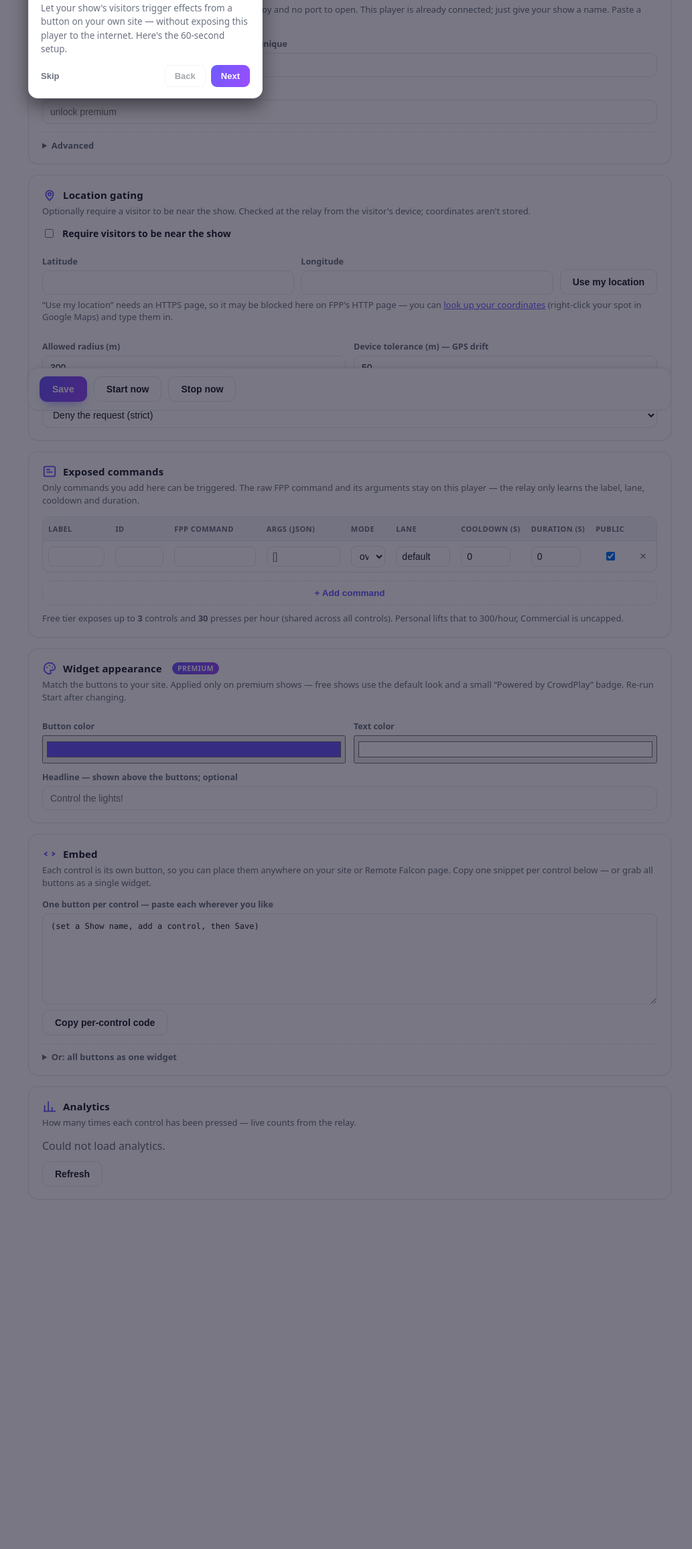
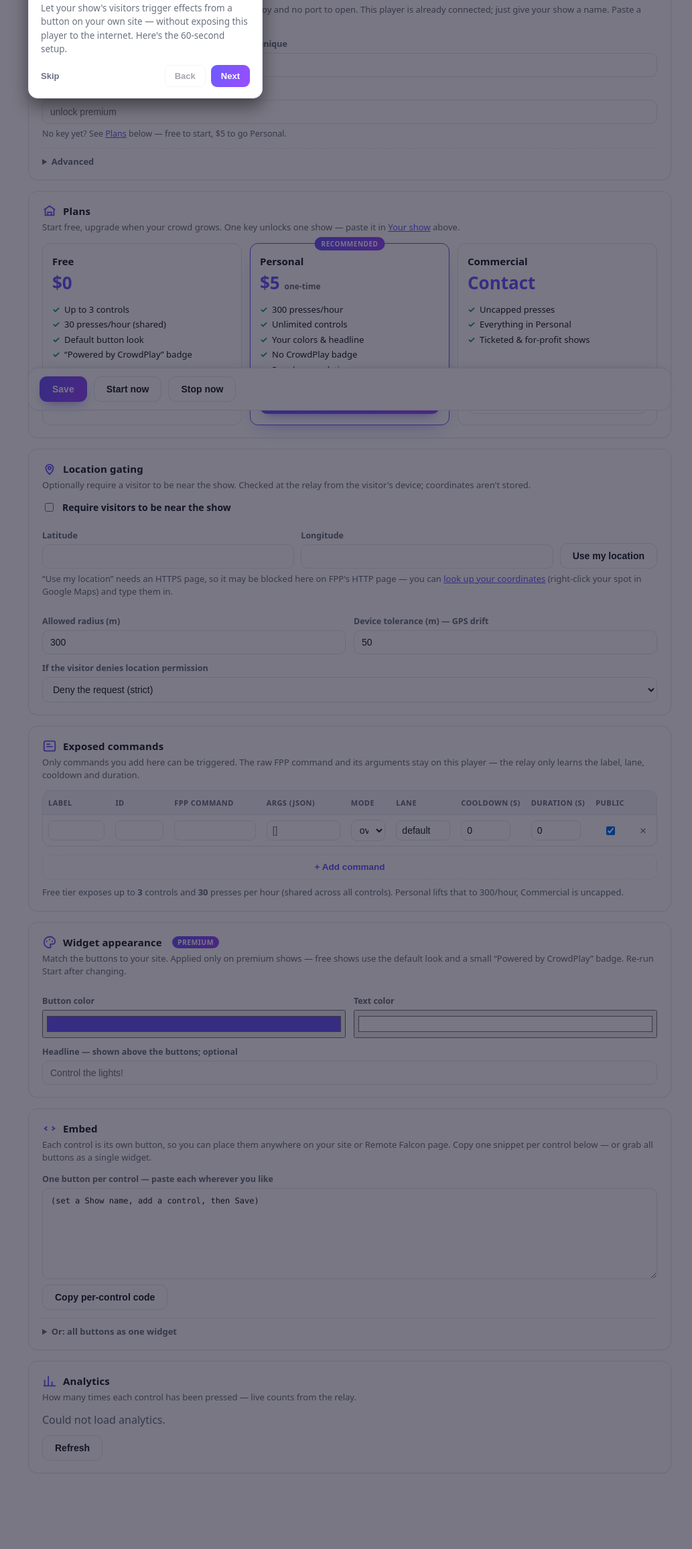
Before and after one commit to focusedonsound/fpp-CrowdPlay, a PHP site: page / in a window 1280 px wide. Shown: the part 187-2500 px from the top of the page at 67% size, without its empty margins (118-1151 px from the left). Before the commit the page ends 1945 px from the top, so only its background shows below. Run offline with PHP 8.4, Linux system fonts and the light colour scheme.

Commit message:
Add Personal $5 tier: Plans UI + hosted purchase page link
- New Plans card on the settings page (Free $0 / Personal $5 one-time /
  Commercial) with a 'Get a key' CTA, plus a hint under the License key field.
- upgradeUrl config (default -> the relay's /buy page), preserved across saves.
- README: Plans table + purchase-flow notes.

The relay already enforces the Personal tier (300 presses/hr); this adds the
customer-facing side only.

```diff
--- a/www/index.php
+++ b/www/index.php
@@ -17,6 +17,11 @@ $configured = ($relayUrl !== '' && $showId !== '');
 $ui = $cfg['ui'] ?? [];
 $onboardingSeen = !empty($ui['onboardingSeen']);
 $tourEnabled = ($ui['onboardingTourEnabled'] ?? true);
+// Where operators get or upgrade a license key. CrowdPlay reuses EncoreRadio's
+// license server (keys are validated at the relay), and buyers are sent to the
+// show site, mirroring EncoreRadio's signup link. Overridable from config for
+// self-hosters.
+$upgradeUrl = $cfg['upgradeUrl'] ?? 'https://crowdplay-relay.nscilingo.workers.dev/buy';
 ?>
 <style>
   #cpWrap{
@@ -120,6 +125,18 @@ $tourEnabled = ($ui['onboardingTourEnabled'] ?? true);
   #cpWrap .cp-btn.primary:hover{filter:brightness(1.06)}
   #cpWrap .cp-btn.ghost{background:var(--cp-field); border-color:var(--cp-line); color:var(--cp-ink)}
   #cpWrap .cp-btn.ghost:hover{border-color:var(--cp-brand); color:var(--cp-brand)}
+  #cpWrap .cp-plans{display:grid; grid-template-columns:repeat(3,1fr); gap:12px; margin-top:10px}
+  #cpWrap .cp-plan{position:relative; display:flex; flex-direction:column; border:1px solid var(--cp-line); border-radius:12px; padding:16px 14px; background:var(--cp-field)}
+  #cpWrap .cp-plan-pop{border-color:var(--cp-brand); box-shadow:0 10px 26px -14px rgba(109,91,255,.6)}
+  #cpWrap .cp-plan-tag{position:absolute; top:-10px; left:50%; transform:translateX(-50%); font-size:10px; font-weight:700; letter-spacing:.05em; text-transform:uppercase; color:#fff; background:linear-gradient(120deg,var(--cp-brand),var(--cp-brand2)); padding:3px 10px; border-radius:999px; white-space:nowrap}
+  #cpWrap .cp-plan-name{font-weight:700; font-size:15px}
+  #cpWrap .cp-plan-price{font-size:26px; font-weight:800; margin:4px 0 10px; color:var(--cp-brand)}
+  #cpWrap .cp-plan-price span{font-size:12px; font-weight:600; color:var(--cp-muted)}
+  #cpWrap .cp-plan-feat{list-style:none; margin:0 0 14px; padding:0; font-size:13px; line-height:1.5; flex:1}
+  #cpWrap .cp-plan-feat li{position:relative; padding-left:18px; margin:3px 0}
+  #cpWrap .cp-plan-feat li::before{content:"\2713"; position:absolute; left:0; color:var(--cp-good); font-weight:700}
+  #cpWrap a.cp-plan-cta{display:block; text-align:center; text-decoration:none; font-size:14px; font-weight:650; padding:9px 14px; border-radius:11px; border:1px solid transparent; margin-top:auto}
+  @media (max-width:640px){ #cpWrap .cp-plans{grid-template-columns:1fr} }
   #cpWrap #cpMsg{margin-left:auto; font-weight:650; font-size:13.5px; min-height:1.2em}
   #cpWrap .cp-muted{color:var(--cp-muted)}
   #cpWrap a{color:var(--cp-brand)}
@@ -181,6 +198,7 @@ $tourEnabled = ($ui['onboardingTourEnabled'] ?? true);
       <input type="text" id="showId" name="showId" value="<?= $h($showId) ?>" placeholder="my-show">
       <label class="cp-lab">License key <span class="cp-muted">(blank = free tier)</span></label>
       <input type="text" id="licenseKey" name="licenseKey" value="<?= $h($licenseKey) ?>" placeholder="unlock premium">
+      <p class="cp-sub" style="margin:6px 0 0; font-size:12.5px">No key yet? See <a href="#cpCardPlans">Plans</a> below &mdash; free to start, $5 to go Personal.</p>
       <details class="cp-adv">
         <summary>Advanced</summary>
         <label class="cp-lab">Relay URL <span class="cp-muted">&mdash; hosted for you; only change this if you self-host</span></label>
@@ -192,6 +210,47 @@ $tourEnabled = ($ui['onboardingTourEnabled'] ?? true);
             <input type="number" id="holdSec" name="holdSec" min="1" max="300" value="<?= $h($holdSec) ?>"></div>
         </div>
       </details>
+    </section>
+
+    <!-- Plans -->
+    <section class="cp-card" id="cpCardPlans">
+      <h2><svg class="ci" viewBox="0 0 24 24" fill="none" stroke="currentColor" stroke-width="2"><path d="M3 10l9-6 9 6"/><path d="M5 9v10h14V9"/><path d="M9 19v-5h6v5"/></svg>Plans</h2>
+      <p class="cp-sub">Start free, upgrade when your crowd grows. One key unlocks one show &mdash; paste it in <a href="#cpCardRelay" onclick="var e=document.getElementById('licenseKey'); if(e) e.focus();">Your show</a> above.</p>
+      <div class="cp-plans">
+        <div class="cp-plan">
+          <div class="cp-plan-name">Free</div>
+          <div class="cp-plan-price">$0</div>
+          <ul class="cp-plan-feat">
+            <li>Up to 3 controls</li>
+            <li>30 presses/hour (shared)</li>
+            <li>Default button look</li>
+            <li>&ldquo;Powered by CrowdPlay&rdquo; badge</li>
+          </ul>
+        </div>
+        <div class="cp-plan cp-plan-pop">
+          <div class="cp-plan-tag">Recommended</div>
+          <div class="cp-plan-name">Personal</div>
+          <div class="cp-plan-price">$5 <span>one-time</span></div>
+          <ul class="cp-plan-feat">
+            <li>300 presses/hour</li>
+            <li>Unlimited controls</li>
+            <li>Your colors &amp; headline</li>
+            <li>No CrowdPlay badge</li>
+            <li>Per-show analytics</li>
+          </ul>
+          <a class="cp-btn primary cp-plan-cta" href="<?= $h($upgradeUrl) ?>" target="_blank" rel="noopener">Get a key</a>
+        </div>
+        <div class="cp-plan">
+          <div class="cp-plan-name">Commercial</div>
+          <div class="cp-plan-price">Contact</div>
+          <ul class="cp-plan-feat">
+            <li>Uncapped presses</li>
+            <li>Everything in Personal</li>
+            <li>Ticketed &amp; for-profit shows</li>
+          </ul>
+          <a class="cp-btn ghost cp-plan-cta" href="<?= $h($upgradeUrl) ?>" target="_blank" rel="noopener">Contact us</a>
+        </div>
+      </div>
     </section>
 
     <!-- Location -->
--- a/www/save.php
+++ b/www/save.php
@@ -28,6 +28,7 @@ function cpClean($s) { return str_replace(["\r", "\n"], "", (string)$s); }
 function cpDefaultConfig() {
   return [
     "relayUrl" => "https://crowdplay-relay.nscilingo.workers.dev",
+    "upgradeUrl" => "https://crowdplay-relay.nscilingo.workers.dev/buy",
     "showId" => "",
     "showKey" => "",
     "licenseKey" => "",
```
Also changed, not shown: README.md.
